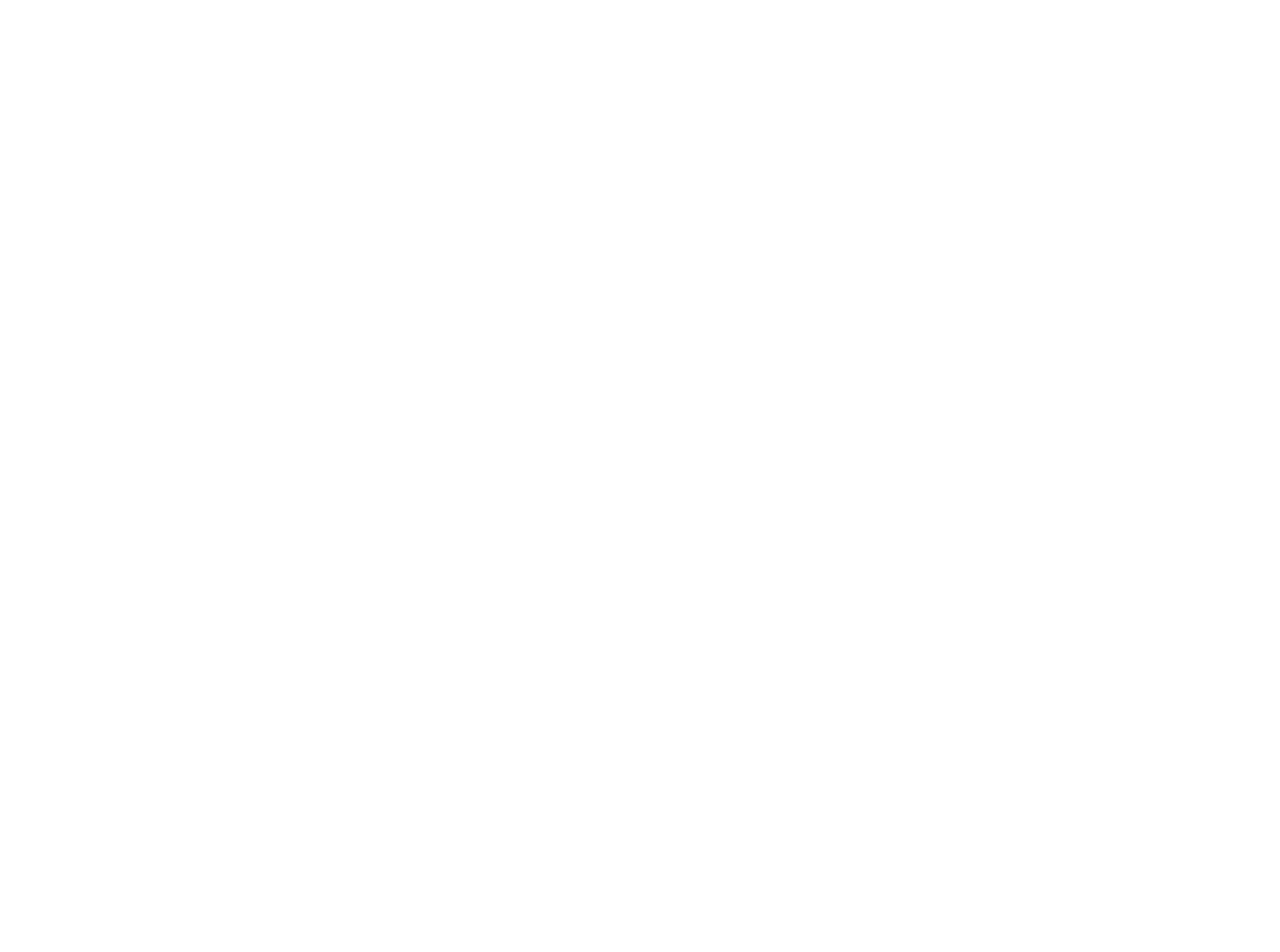
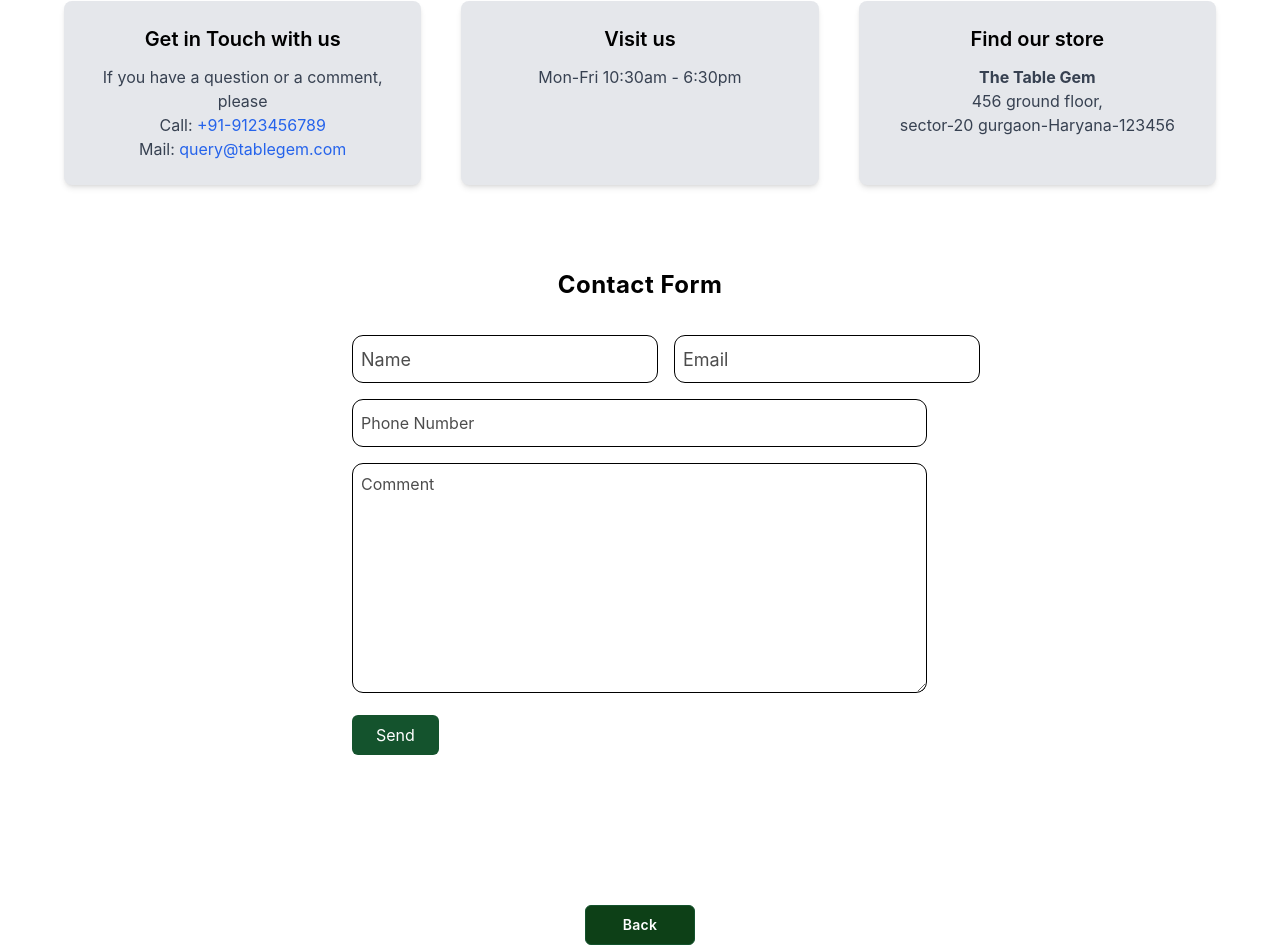
Before and after one commit to pinnateai-2025/The-Table-Gem-frontend-, a React (Create React App) app: page /contact in a window 1280 px wide. Before the commit this address had no page. Shown: the part 457-1409 px from the top of the page. Before the commit the page ends 800 px from the top, so only its background shows below. Built offline with nearby package versions, Linux system fonts and the light colour scheme.

Commit message:
Added Contact Page

```diff
--- a/src/App.js
+++ b/src/App.js
@@ -5,7 +5,7 @@ import NewArrivalPage from './pages/NewArrival';
 import Gifts from './pages/Gifts';
 import Collection from './pages/Collection';
 import CustomMade from './pages/CustomMade';
-// import Contact from './pages/Contact';
+import Contact from './pages/Contact';
 // import OurStory from './pages/OurStory';
 // import ProductPage from './components/ProductPage';
 
@@ -17,7 +17,7 @@ const App = () => (
       <Route path="/gifts" element={<Gifts />} />
       <Route path="/collection" element={<Collection />} />
       <Route path="/custommade" element={<CustomMade />} />
-      {/* <Route path="/contact" element={<Contact />} /> */}
+      <Route path="/contact" element={<Contact />} />
       {/* <Route path="/ourstory" element={<OurStory />} /> */}
       {/* <Route path="/productpage" element={<ProductPage />} /> */}
     </Routes>
--- /dev/null
+++ b/src/components/ContactForm.js
@@ -0,0 +1,96 @@
+import { useNavigate } from "react-router-dom";
+const ContactForm = () => {
+
+    const navigate = useNavigate()
+    return (
+        <div className="px-2 sm:px-6 py-10 mt-10">
+            <h2
+                className="flex items-center justify-center h-[48px] font-trajan text-[40px] font-normal leading-none tracking-[0.02em] text-black rounded-md shadow-sm mb-6 bg-gradient-to-r from-white via-gray-300 to-white uppercase"
+            >
+                Contact
+            </h2>
+            <div className='mt-[70px] grid grid-cols-1 md:grid-cols-2 lg:grid-cols-3 gap-10 max-w-6xl mx-auto text-center'>
+                <div className="bg-gray-200 rounded-lg p-4 sm:p-6 shadow-md hover:shadow-lg transition-shadow">
+                    <h3 className="text-lg sm:text-xl font-semibold mb-2 sm:mb-3">Get in Touch with us</h3>
+                    <p className="text-gray-700 text-sm sm:text-base">
+                        If you have a question or a comment, please<br />
+                        Call: <a href="tel:+919123456789" className="text-blue-600 hover:underline">+91-9123456789</a><br />
+                        Mail: <a href="mailto:query@tablegem.com" className="text-blue-600 hover:underline">query@tablegem.com</a>
+                    </p>
+                </div>
+
+                <div className="bg-gray-200 rounded-lg p-4 sm:p-6 shadow-md hover:shadow-lg transition-shadow">
+                    <h3 className="text-lg sm:text-xl font-semibold mb-2 sm:mb-3">Visit us</h3>
+                    <p className="text-gray-700 text-sm sm:text-base">Mon-Fri 10:30am - 6:30pm</p>
+                </div>
+
+                <div className="bg-gray-200 rounded-lg p-4 sm:p-6 shadow-md hover:shadow-lg transition-shadow">
+                    <h3 className="text-lg sm:text-xl font-semibold mb-2 sm:mb-3">Find our store</h3>
+                    <p className="text-gray-700 text-sm sm:text-base">
+                        <span className='font-bold'>The Table Gem</span><br />
+                        456 ground floor,<br />
+                        sector-20 gurgaon-Haryana-123456
+                    </p>
+                </div>
+            </div>
+
+
+            <div className="mt-[100px] flex items-center justify-center bg-white">
+                <form className="max-w-xl w-full bg-white rounded-lg">
+                    <h2 className="text-center font-trajan font-bold text-[24px] leading-[0%] tracking-[0.02em] align-middle mb-[50px]">
+                        Contact Form
+                    </h2>
+
+                    <div className="flex flex-col sm:flex-row gap-4 mb-4">
+                        <input
+                            type="text"
+                            placeholder="Name"
+                            className="w-full sm:w-[370px] h-[48px] rounded-[11px] border-[1.5px] border-black p-2 text-base sm:text-lg placeholder:text-black/70"
+                            required
+                        />
+                        <input
+                            type="email"
+                            placeholder="Email"
+                            className="w-full sm:w-[370px] h-[48px] rounded-[11px] border-[1.5px] border-black p-2 text-base sm:text-lg placeholder:text-black/70"
+                            required
+                        />
+                    </div>
+
+                    <input
+                        type="tel"
+                        placeholder="Phone Number"
+                        className="w-[575px] max-[426px]:w-full h-[48px] rounded-[11px] border-[1.5px] border-black p-2 mb-4 text-base placeholder:text-black/70"
+                        required
+                    />
+
+                    <textarea
+                        placeholder="Comment"
+                        className="w-[575px] max-[426px]:w-full h-[230px] rounded-[11px] border-[1.5px] border-black p-2 mb-4 text-base placeholder:text-black/70"
+                        required
+                    ></textarea>
+
+                    <div className="flex items-center gap-4 mb-4">
+                        <button
+                            type="submit"
+                            className="bg-green-900 text-white px-6 py-2 rounded-md hover:bg-green-800 transition"
+                        >
+                            Send
+                        </button>
+                    </div>
+
+                    <div className="flex justify-center mt-[150px]">
+                        <button
+                            className="w-[110px] h-[40px] font-lato font-semibold text-[14px] leading-[120%] tracking-[0.02em] text-center align-middle border border-green-900 bg-[#0D4017] text-white px-6 py-2 rounded-md cursor-pointer hover:bg-white hover:text-[#0D4017] transition duration-300 mt-15"
+                            onClick={() => navigate('/')}
+                        >
+                            Back
+                        </button>
+                    </div>
+                </form>
+            </div>
+        </div>
+
+    );
+};
+
+export default ContactForm;
--- a/src/components/CustomMadeProduct.js
+++ b/src/components/CustomMadeProduct.js
@@ -42,6 +42,7 @@ const CustomMadeProduct = () => {
 
                 <div className="mt-[50px] flex justify-center">
                     <button
+                        onClick={() => navigate('/contact')}
                         className='flex justify-center items-center w-[200px] h-[70px] text-center font-lato border border-green-900 bg-[#0D4017] text-white px-15 py-2 rounded-2xl cursor-pointer hover:bg-white hover:text-[#0D4017] transition duration-300 text-[24px]'
                     >
                         Contact us
--- /dev/null
+++ b/src/pages/Contact.js
@@ -0,0 +1,14 @@
+import Layout from '../layout/Layout';
+import SearchBar from '../components/SearchBar';
+import ContactForm from '../components/ContactForm';
+
+const Contact = () => {
+    return (
+        <Layout>
+            <SearchBar></SearchBar>
+            <ContactForm />
+        </Layout>
+    )
+}
+
+export default Contact;
```
